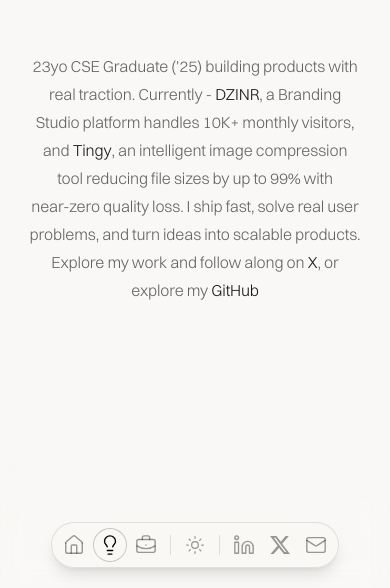
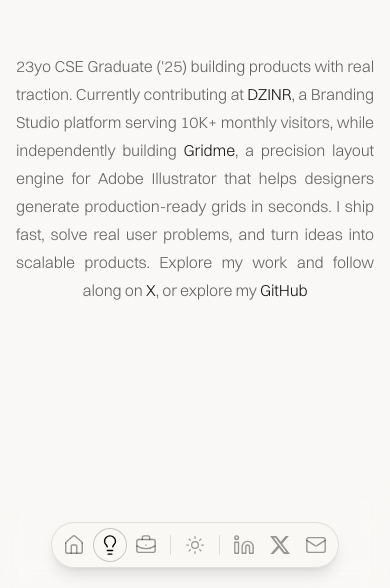
Before and after one commit to avinashh10x/newPortfolio, a Next.js app: page /about in a window 390 px wide. Shown: the part 256-844 px from the top of the page. Built offline with nearby package versions, Linux system fonts and the light colour scheme.

Commit message:
feat: refactor GSAP imports for better modularity and update AboutIntro content for clarity

```diff
--- a/src/components/sections/AboutContent.tsx
+++ b/src/components/sections/AboutContent.tsx
@@ -3,7 +3,8 @@
 import { heroText, ICON_MAP } from "@/data/profile";
 import Link from "next/link";
 import { useEffect } from "react";
-import gsap, { SplitText } from "gsap/all";
+import gsap from "gsap";
+import { SplitText } from "gsap/SplitText";
 
 function AboutContent() {
   const parts = heroText.split(
--- a/src/components/sections/Hero3.tsx
+++ b/src/components/sections/Hero3.tsx
@@ -83,7 +83,7 @@
           >
             Creative Developer
           </strong>{" "}
-          building fast, immersive products for the web with a focus on
+          building fast, immersive products with a focus on
           performance, interaction, and clean UI/UX.
         </motion.p>
 
--- a/src/components/sections/HoverImageAbout.tsx
+++ b/src/components/sections/HoverImageAbout.tsx
@@ -2,7 +2,7 @@
 
 import { useEffect, useRef } from "react";
 import gsap from "gsap";
-import { SplitText } from "gsap/all";
+import { SplitText } from "gsap/SplitText";
 
 export default function HoverImageAbout() {
   const rootRef = useRef<HTMLDivElement | null>(null);
--- a/src/components/sections/InfiniteMediaGrid.tsx
+++ b/src/components/sections/InfiniteMediaGrid.tsx
@@ -2,7 +2,7 @@
 
 import { useEffect, useRef, useState } from "react";
 import gsap from "gsap";
-import { Observer } from "gsap/all";
+import { Observer } from "gsap/Observer";
 import type { project } from "@/data/projects";
 import Link from "next/link";
 
--- a/src/components/sections/about/AboutIntro.tsx
+++ b/src/components/sections/about/AboutIntro.tsx
@@ -1,7 +1,9 @@
 "use client";
 
-import { useEffect, useRef, useState } from "react";
-import gsap, { ScrollTrigger, SplitText } from "gsap/all";
+import { useLayoutEffect, useRef, useState } from "react";
+import gsap from "gsap";
+import { ScrollTrigger } from "gsap/ScrollTrigger";
+import { SplitText } from "gsap/SplitText";
 import Link from "next/link";
 
 if (typeof window !== "undefined") {
@@ -10,26 +12,36 @@
 
 export default function AboutIntro() {
   const ref = useRef<HTMLDivElement>(null);
+  const copyRef = useRef<HTMLParagraphElement>(null);
   const [hoveredLink, setHoveredLink] = useState<string | null>(null);
 
-  useEffect(() => {
-    if (!ref.current) return;
+  useLayoutEffect(() => {
+    if (!ref.current || !copyRef.current) return;
+    const el = copyRef.current;
     let splitText: SplitText | null = null;
 
     const ctx = gsap.context(() => {
-      splitText = SplitText.create(".about-intro-copy", {
+      splitText = SplitText.create(el, {
         type: "lines",
         linesClass: "about-intro-line",
       });
 
-      gsap.from(splitText.lines, {
-        y: 24,
-        opacity: 0,
-        filter: "blur(5px)",
-        stagger: 0.1,
-        duration: 0.5,
+      // Reveal the paragraph now that the lines are individually hidden,
+      // so the container fades in without the un-split text flashing first.
+      gsap.set(el, { opacity: 1 });
+      gsap.set(splitText.lines, { y: 24, opacity: 0, filter: "blur(5px)" });
+
+      gsap.to(splitText.lines, {
+        y: 0,
+        opacity: 1,
+        filter: "blur(0px)",
+        stagger: 0.08,
+        duration: 0.45,
         ease: "power3.out",
-        scrollTrigger: { trigger: ref.current, start: "top 80%" },
+        scrollTrigger: { trigger: ref.current, start: "top 80%", once: true },
+        // Restore the original <p> (with justify/wrapping intact) once done,
+        // so the final layout matches the server-rendered text — no shift.
+        onComplete: () => splitText?.revert(),
       });
     }, ref);
 
@@ -42,36 +54,64 @@
   const isAnyHovered = hoveredLink !== null;
 
   return (
-    <section ref={ref} className="w-full min-h-[100svh] flex flex-col justify-center items-center px-4 md:px-6 relative overflow-hidden">
+    <section
+      ref={ref}
+      className="w-full min-h-[100svh] flex flex-col justify-center items-center px-4 md:px-6 relative overflow-hidden"
+    >
       <div className="flex flex-col items-center justify-center text-center w-full max-w-[800px] mx-auto z-10 space-y-8 py-20">
-
-        {/* Section Header */}
-        {/* <div data-anim="about">
-          <h2 className="font-heading text-[3rem] sm:text-[4.5rem] md:text-[5.5rem] font-normal tracking-[-0.05em] sm:tracking-[-0.06em] leading-[0.9] text-foreground drop-shadow-sm">
-            I don&apos;t write code.<br />
-            <span className="text-primary/90">I ship products.</span>
-          </h2>
-        </div> */}
-
         {/* Editorial Bio Paragraph */}
-        <div data-anim="about" className="w-full max-w-[92vw] sm:max-w-[680px] md:max-w-[85%] mx-auto mt-6">
-          <p className={`about-intro-copy font-sans text-[16px] sm:text-[18px] md:text-[22px] leading-[1.75] sm:leading-[1.7] md:leading-[1.65] font-medium tracking-[-0.01em] text-justify sm:text-center [text-wrap:pretty] [text-align-last:center] sm:[text-align-last:center] transition-colors duration-500 ${isAnyHovered ? 'text-foreground/20' : 'text-foreground/60'}`}>
+        <div
+          data-anim="about"
+          className="w-full max-w-[92vw] sm:max-w-[680px] md:max-w-[85%] mx-auto mt-6"
+        >
+          <p
+            ref={copyRef}
+            style={{ opacity: 0 }}
+            className={`about-intro-copy font-sans text-[16px] sm:text-[18px] md:text-[22px] leading-[1.75] sm:leading-[1.7] md:leading-[1.65] font-medium tracking-[-0.01em] text-justify sm:text-center [text-wrap:pretty] [text-align-last:center] sm:[text-align-last:center] transition-colors duration-500  ${isAnyHovered ? "text-foreground/20" : "text-foreground/60"}`}
+          >
             23yo CSE Graduate (&apos;25) building products with real traction.
-            Currently - <ClickableText text="DZINR" id="dzinr" hoveredId={hoveredLink} onSetHover={setHoveredLink} href="https://www.dzinr.in/" />, a Branding Studio platform handles 10K+ monthly visitors, and{" "}
-            <ClickableText text="Tingy" id="tingy" hoveredId={hoveredLink} onSetHover={setHoveredLink} href="https://tingy.byavi.in" />, an intelligent image compression tool reducing file sizes by up to 99% with near-zero quality loss.
-            I ship fast, solve real user problems, and turn ideas into scalable products.
+            Currently contributing at{" "}
+            <ClickableText
+              text="DZINR"
+              id="dzinr"
+              hoveredId={hoveredLink}
+              onSetHover={setHoveredLink}
+              href="https://dzinrstudio.com/"
+            />
+            , a Branding Studio platform serving 10K+ monthly visitors, while
+            independently building{" "}
+            <ClickableText
+              text="Gridme"
+              id="gridme"
+              hoveredId={hoveredLink}
+              onSetHover={setHoveredLink}
+              href="https://gridme.in"
+            />
+            , a precision layout engine for Adobe Illustrator that helps
+            designers generate production-ready grids in seconds. I ship fast,
+            solve real user problems, and turn ideas into scalable products.
             Explore my work and follow along on{" "}
-            <ClickableText text="X" id="x" hoveredId={hoveredLink} onSetHover={setHoveredLink} href="https://x.com/avinash10x" />, or explore my {" "}
-            <ClickableText text="GitHub" id="github" hoveredId={hoveredLink} onSetHover={setHoveredLink} href="https://github.com/avinashh10x" />
-
+            <ClickableText
+              text="X"
+              id="x"
+              hoveredId={hoveredLink}
+              onSetHover={setHoveredLink}
+              href="https://x.com/avinash10x"
+            />
+            , or explore my{" "}
+            <ClickableText
+              text="GitHub"
+              id="github"
+              hoveredId={hoveredLink}
+              onSetHover={setHoveredLink}
+              href="https://github.com/avinashh10x"
+            />
             {/* , reach out via{" "}
             <ClickableText text="Email" id="email" hoveredId={hoveredLink} onSetHover={setHoveredLink} href="mailto:Avinashbuilds@gmail.com" /> */}
-
             {/* , or get a quick overview through my{" "}
             <ClickableText text="resume" id="resume" hoveredId={hoveredLink} onSetHover={setHoveredLink} href="/avinash.pdf" />. */}
           </p>
         </div>
-
       </div>
     </section>
   );
@@ -82,13 +122,13 @@
   href,
   id,
   hoveredId,
-  onSetHover
+  onSetHover,
 }: {
-  text: string,
-  href: string,
-  id: string,
-  hoveredId: string | null,
-  onSetHover: (id: string | null) => void
+  text: string;
+  href: string;
+  id: string;
+  hoveredId: string | null;
+  onSetHover: (id: string | null) => void;
 }) => {
   const isHovered = hoveredId === id;
   const isOthersHovered = hoveredId !== null && !isHovered;
@@ -99,11 +139,11 @@
       onMouseEnter={() => onSetHover(id)}
       onMouseLeave={() => onSetHover(null)}
       className={`relative z-20 font-semibold decoration-foreground/20 hover:decoration-primary transition-all duration-300 inline-block
-        ${isHovered ? 'text-primary  !opacity-100' : ''}
-        ${isOthersHovered ? 'text-foreground/20 !opacity-100' : 'text-foreground/90 '}
+        ${isHovered ? "text-primary  !opacity-100" : ""}
+        ${isOthersHovered ? "text-foreground/20 !opacity-100" : "text-foreground/90 "}
       `}
     >
       {text}
     </Link>
   );
-}
+};
--- a/src/components/sections/karaScroll.tsx
+++ b/src/components/sections/karaScroll.tsx
@@ -2,7 +2,7 @@
 
 import { useEffect, useRef, useState } from "react";
 import gsap from "gsap";
-import { SplitText } from "gsap/all";
+import { SplitText } from "gsap/SplitText";
 import Image from "next/image";
 import Link from "next/link";
 import { motion, useInView } from "motion/react";
--- a/src/components/shared/WordPreloader.tsx
+++ b/src/components/shared/WordPreloader.tsx
@@ -5,15 +5,17 @@
 import { usePathname, useSearchParams } from "next/navigation";
 
 const hellos = [
-  "Hello",           // English (first — fades in, holds)
-  "こんにちは",       // Japanese
-  "હેલો",            // Gujarati
-  "హలో",            // Telugu
-  "Ciao",            // Italian
-  "नमस्ते",          // Hindi
-  "Hello",           // English (first — fades in, holds)
+  "Hello",        // English (first — fades in, holds)
+  "こんにちは",      // Japanese
+  "హలో",          // Telugu
+  "안녕하세요",       // Korean
+  "你好",          // Chinese
+  "Привет",       // Russian
+  "Hola",         // Spanish
+  "Ciao",        // Italian
+  "नमस्ते",        // Hindi
+];
 
-];
 
 const FIRST_WORD_HOLD = 800;  // ms — first "Hello" stays longer
 const WORD_DISPLAY_DURATION = 120; // ms per subsequent word
```
